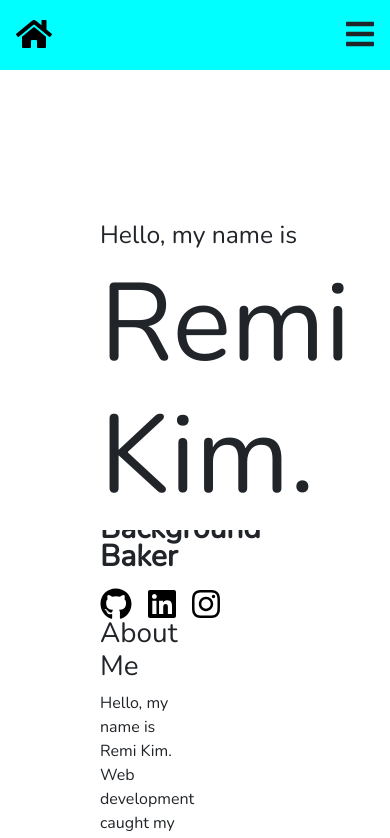
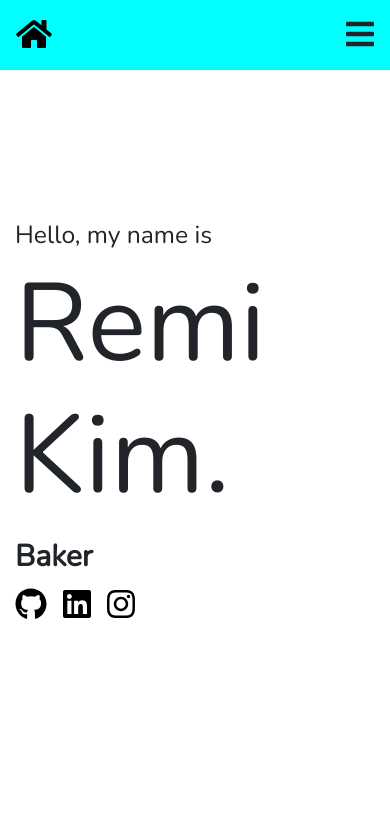
Before and after one commit to remireems/remireems.github.io, a React (Create React App) app in the folder client/: page / in a window 390 px wide. Shown: the top 838 px of the page. Built offline with nearby package versions, Linux system fonts and the light colour scheme.

Commit message:
added media screen styling

```diff
--- a/client/src/App.css
+++ b/client/src/App.css
@@ -9,3 +9,9 @@
 .App {
   padding: 0px 100px;
 }
+
+@media screen and (max-width: 800px) {
+  .App {
+    padding: 0px 15px;
+  }
+}
```
